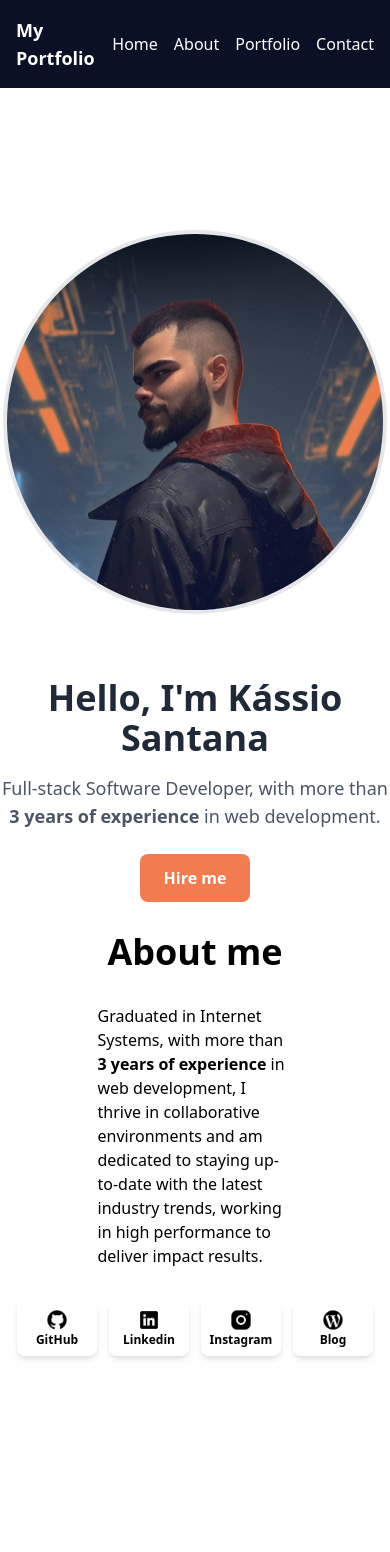
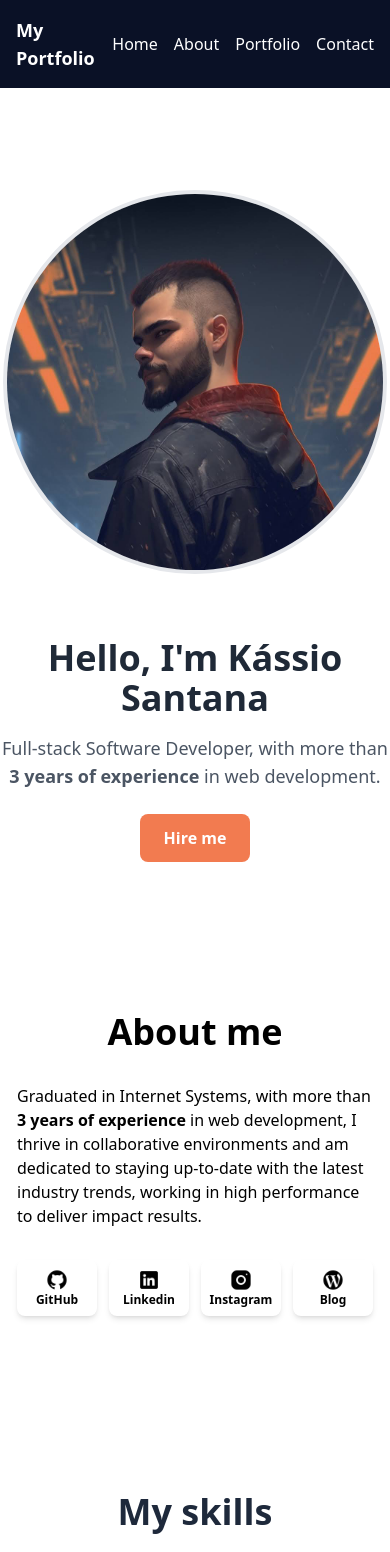
Before and after one commit to sankassio99/portifolio-2023, a Vue app: page / in a window 390 px wide. Shown: the top 1552 px of the page. Built offline with nearby package versions, Linux system fonts and the light colour scheme.

Commit message:
responsive about me

```diff
--- a/src/components/AboutMePage.vue
+++ b/src/components/AboutMePage.vue
@@ -1,6 +1,6 @@
 <template>
-    <div class="container flex justify-center h-auto pb-24">
-        <div class="w-2/4 flex flex-col items-center justify-center">
+    <div class="container flex justify-center h-auto my-20">
+        <div class="md:w-2/4 px-8 flex flex-col items-center justify-center">
             <h1 class="text-4xl font-bold mb-8">About me</h1>
             <p>
                 Graduated in Internet Systems, with more than <b>3 years of experience</b> in web development,
--- a/src/components/HomePage.vue
+++ b/src/components/HomePage.vue
@@ -1,6 +1,6 @@
 <template>
     <div>
-        <div class="container mx-auto pt-20 md:px-20 flex flex-col-reverse md:flex-row items-center gap-16 md:gap-20 justify-center h-screen ">
+        <div class="container mx-auto md:px-20 flex flex-col-reverse md:flex-row items-center gap-16 md:gap-20 justify-center h-screen ">
             <!-- Left side: Text content -->
             <div class="md:w-1/2 text-center md:text-left">
                 <h1 class="text-4xl font-bold text-gray-800">Hello, I'm Kássio Santana</h1>
```
